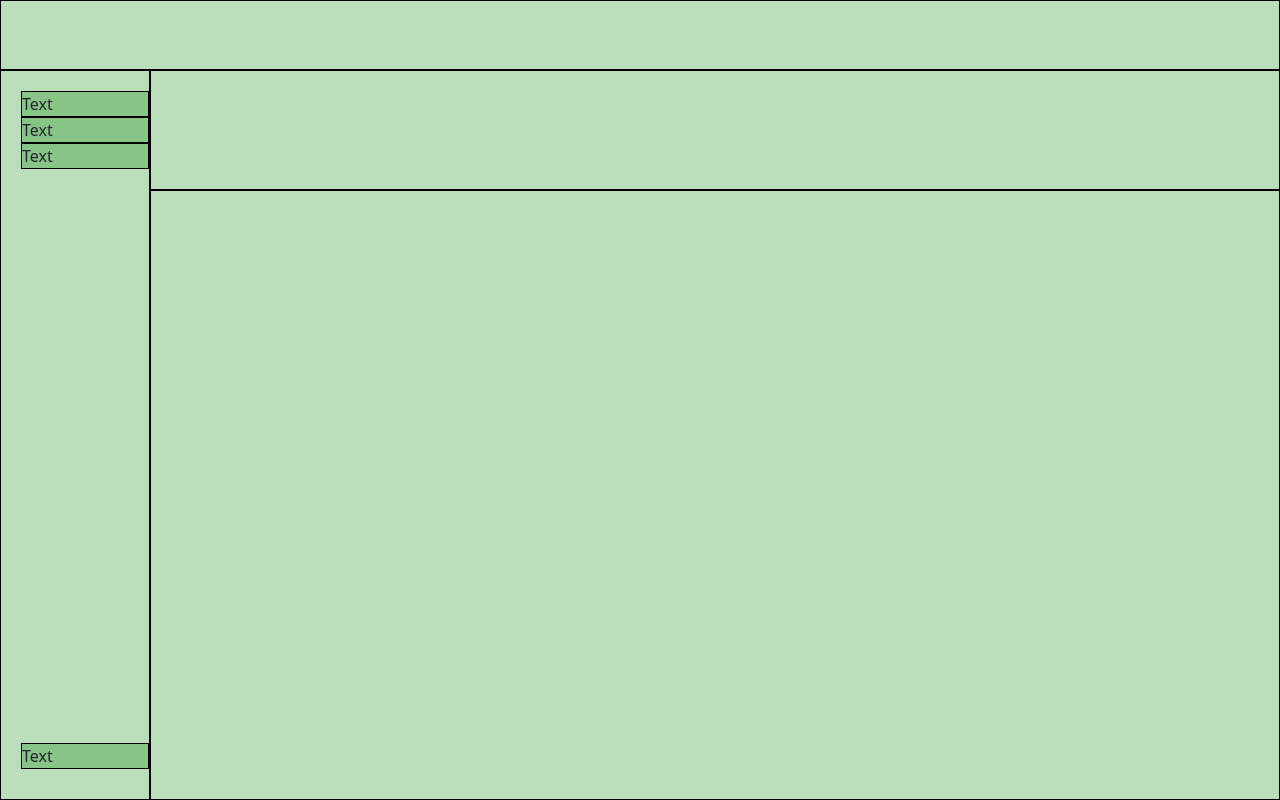
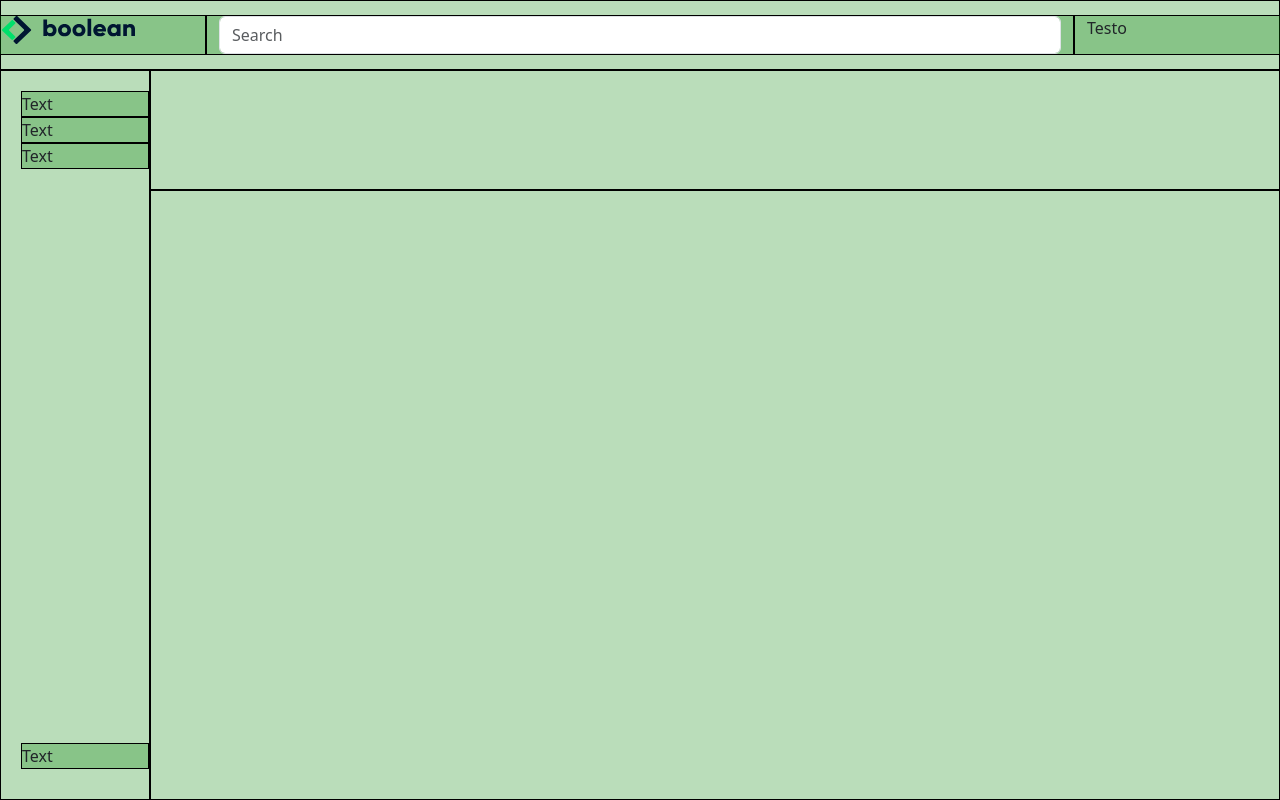
Before and after one commit to LeonardoFlammini/html-css-bootstrap-dashboard, a plain HTML site: page index.html in a window 1280 px wide. Drawn offline with nearby package versions, Linux system fonts and the light colour scheme.

Commit message:
[add] navbar

```diff
--- a/css/query.css
+++ b/css/query.css
@@ -5,4 +5,10 @@
   #r-container {
     width: calc(100% - 150px);
   }
+
+  .nav-bar-body-lf {
+    width: 100%;
+  }
+
+
 }
--- a/css/style.css
+++ b/css/style.css
@@ -12,6 +12,10 @@
 #navbar {
   width: 100%;
   height: 70px;
+}
+
+#navbar a {
+
 }
 
 #aside {
--- a/index.html
+++ b/index.html
@@ -14,7 +14,47 @@
 </head>
 <body>
 
-  <nav id="navbar" class="debug"></nav>
+  <nav id="navbar" class="d-flex align-items-center debug">
+
+    <div class="nav-bar-body-lf">
+
+
+    <div class="row">
+
+      <div class="col-2 debug">
+        <a class="navbar-brand" href="#">
+          <img src="img/logo.svg" alt="Boolean">
+        </a>
+      </div>
+
+      <div class="col-8 debug">
+        <input class="form-control me-2" type="search" placeholder="Search" aria-label="Search">
+      </div>
+
+      <div class="col-2 debug">
+        <div class="buttons">
+          Testo
+        </div>
+      </div>
+    </div>
+
+    </div>
+
+    <!-- <nav class="navbar bg-body-tertiary ps-3">
+
+      <a class="navbar-brand" href="#">
+        <img src="img/logo.svg" alt="Boolean">
+      </a>
+
+      <input class="form-control me-2" type="search" placeholder="Search" aria-label="Search">
+
+      <div class="buttons">
+        Testo
+      </div>
+
+    </nav> -->
+
+  </nav>
 
   <div class="d-flex">
 
```
